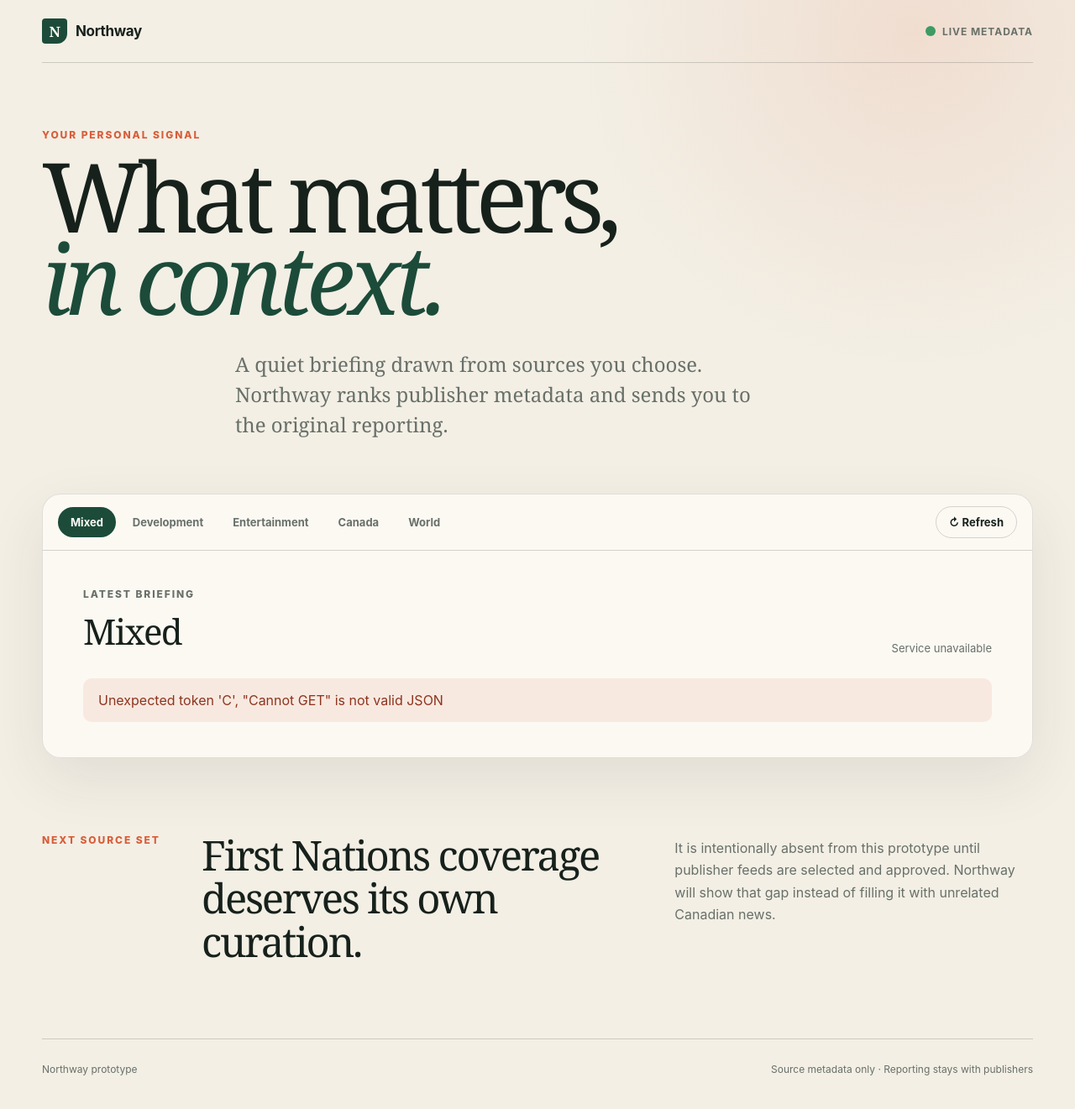
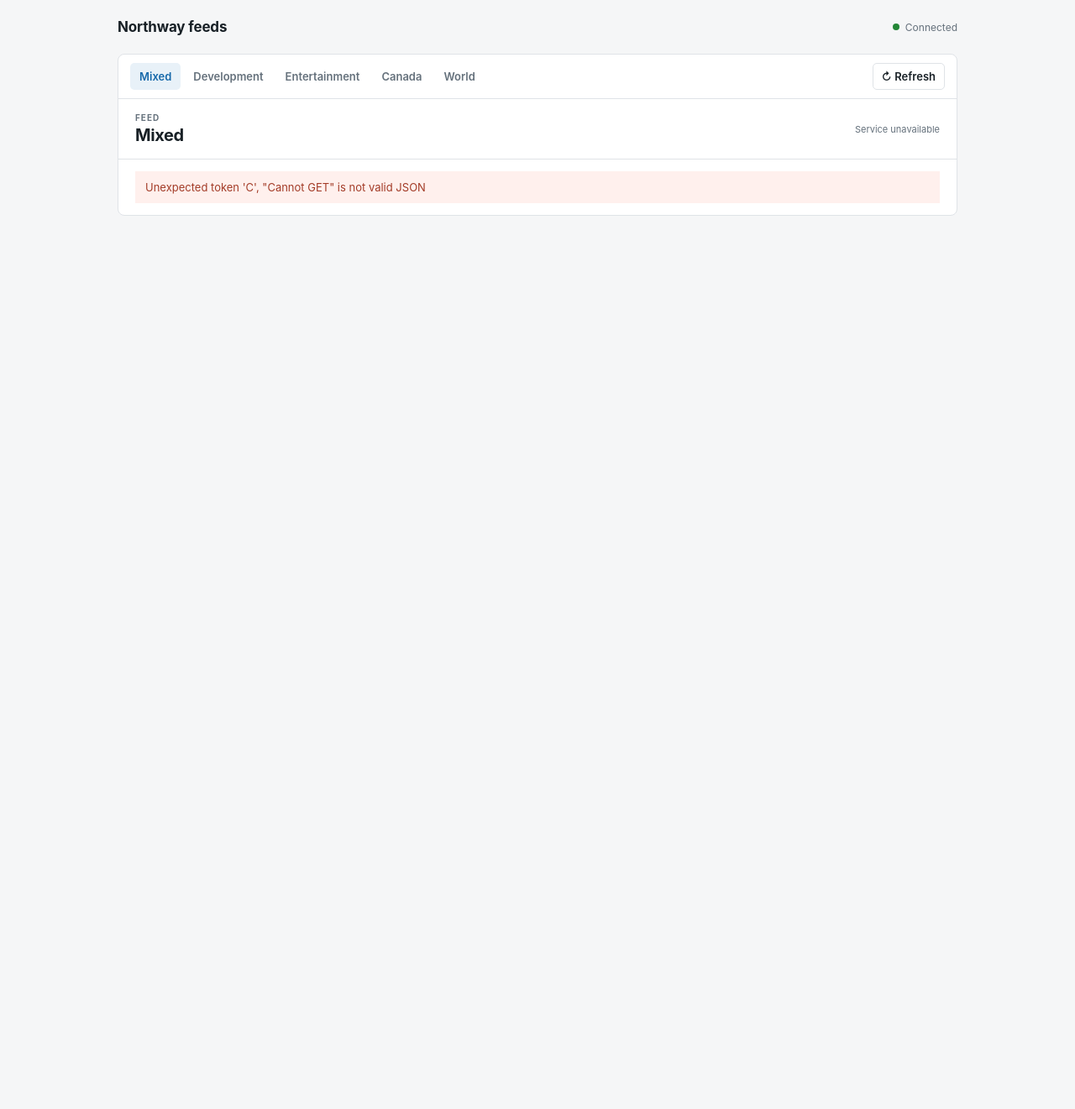
Before and after one commit to jonesrussell/northway, a PHP site: page / in a window 1280 px wide. Shown: the whole page at 84% size. After the commit the page ends 257 px from the top, so only its background shows below. Run offline with PHP 8.4, Linux system fonts and the light colour scheme.

Commit message:
prototype: focus reader on feeds

```diff
--- a/prototype/index.html
+++ b/prototype/index.html
@@ -4,27 +4,18 @@
     <meta charset="utf-8">
     <meta name="viewport" content="width=device-width, initial-scale=1">
     <meta name="description" content="A lightweight personal news reader powered by Northway.">
-    <title>Northway — Personal briefing</title>
+    <title>Northway feeds</title>
     <link rel="stylesheet" href="/styles.css">
     <script src="/app.js" defer></script>
   </head>
   <body>
     <div class="page-shell">
       <header class="masthead">
-        <a class="wordmark" href="#top" aria-label="Northway home">
-          <span class="wordmark-mark" aria-hidden="true">N</span>
-          <span>Northway</span>
-        </a>
-        <div class="live-state"><span class="live-dot" aria-hidden="true"></span> Live metadata</div>
+        <h1>Northway feeds</h1>
+        <div class="live-state"><span class="live-dot" aria-hidden="true"></span> Connected</div>
       </header>
 
-      <main id="top">
-        <section class="hero">
-          <p class="eyebrow">Your personal signal</p>
-          <h1>What matters,<br><em>in context.</em></h1>
-          <p class="dek">A quiet briefing drawn from sources you choose. Northway ranks publisher metadata and sends you to the original reporting.</p>
-        </section>
-
+      <main>
         <section class="reader" aria-labelledby="briefing-heading">
           <div class="feed-bar">
             <div class="feed-tabs" role="tablist" aria-label="News feed">
@@ -41,7 +32,7 @@
 
           <div class="briefing-head">
             <div>
-              <p class="section-label">Latest briefing</p>
+              <p class="section-label">Feed</p>
               <h2 id="briefing-heading">Mixed</h2>
             </div>
             <div class="briefing-meta" id="briefing-meta" aria-live="polite">Retrieving your news…</div>
@@ -62,18 +53,7 @@
             <span class="coverage-status" id="coverage-status"></span>
           </aside>
         </section>
-
-        <section class="first-nations-note">
-          <p class="section-label">Next source set</p>
-          <h2>First Nations coverage deserves its own curation.</h2>
-          <p>It is intentionally absent from this prototype until publisher feeds are selected and approved. Northway will show that gap instead of filling it with unrelated Canadian news.</p>
-        </section>
       </main>
-
-      <footer>
-        <span>Northway prototype</span>
-        <span>Source metadata only · Reporting stays with publishers</span>
-      </footer>
     </div>
   </body>
 </html>
--- a/prototype/styles.css
+++ b/prototype/styles.css
@@ -1,256 +1,73 @@
 :root {
   color-scheme: light;
-  --paper: #f3efe5;
-  --paper-deep: #e7e0d2;
-  --ink: #17211c;
-  --muted: #687069;
-  --line: rgba(23, 33, 28, 0.18);
-  --green: #1c4b3a;
-  --orange: #d95d39;
-  --white: #fffdf8;
+  --bg: #f5f6f7;
+  --panel: #fff;
+  --ink: #182026;
+  --muted: #65717c;
+  --line: #dfe3e7;
+  --accent: #1769aa;
+  --accent-soft: #e8f1f8;
+  --success: #238636;
+  font-family: Inter, ui-sans-serif, system-ui, -apple-system, BlinkMacSystemFont, "Segoe UI", sans-serif;
 }
 
 * { box-sizing: border-box; }
+body { background: var(--bg); color: var(--ink); margin: 0; min-height: 100vh; }
+button, a { font: inherit; }
+.page-shell { margin: 0 auto; max-width: 1040px; padding: 0 20px 40px; }
+.masthead { align-items: center; display: flex; justify-content: space-between; min-height: 64px; }
+.masthead h1 { font-size: 17px; letter-spacing: -.01em; margin: 0; }
+.live-state { align-items: center; color: var(--muted); display: flex; font-size: 12px; gap: 7px; }
+.live-dot { background: var(--success); border-radius: 50%; height: 8px; width: 8px; }
+.reader { background: var(--panel); border: 1px solid var(--line); border-radius: 8px; overflow: hidden; }
+.feed-bar { align-items: center; border-bottom: 1px solid var(--line); display: flex; gap: 16px; justify-content: space-between; padding: 10px 14px; }
+.feed-tabs { display: flex; gap: 4px; overflow-x: auto; scrollbar-width: none; }
+.feed-tabs::-webkit-scrollbar { display: none; }
+.feed-tab, .refresh { background: transparent; border: 1px solid transparent; border-radius: 5px; color: var(--muted); cursor: pointer; font-size: 13px; font-weight: 600; padding: 7px 10px; white-space: nowrap; }
+.feed-tab:hover { background: var(--bg); color: var(--ink); }
+.feed-tab.is-active { background: var(--accent-soft); color: var(--accent); }
+.refresh { border-color: var(--line); color: var(--ink); }
+.refresh:hover { background: var(--bg); }
+.refresh:disabled { cursor: wait; opacity: .5; }
+.feed-tab:focus-visible, .refresh:focus-visible, .story-link:focus-visible { outline: 2px solid var(--accent); outline-offset: 2px; }
+.briefing-head { align-items: center; border-bottom: 1px solid var(--line); display: flex; justify-content: space-between; padding: 16px 20px; }
+.section-label { color: var(--muted); font-size: 10px; font-weight: 700; letter-spacing: .1em; margin: 0 0 3px; text-transform: uppercase; }
+.briefing-head h2 { font-size: 20px; letter-spacing: -.02em; margin: 0; }
+.briefing-meta { color: var(--muted); font-size: 11px; text-align: right; }
+.status-card { align-items: center; background: var(--accent-soft); color: var(--accent); display: flex; font-size: 13px; gap: 10px; margin: 14px 20px; padding: 11px 12px; }
+.status-card.is-error { background: #fff0ed; color: #a33b27; }
+.status-card[hidden] { display: none; }
+.loader { animation: spin .8s linear infinite; border: 2px solid rgba(23,105,170,.2); border-radius: 50%; border-right-color: var(--accent); height: 14px; width: 14px; }
+@keyframes spin { to { transform: rotate(360deg); } }
+.story-list { list-style: none; margin: 0; padding: 0; }
+.story { border-bottom: 1px solid var(--line); display: grid; gap: 14px; grid-template-columns: 30px minmax(0,1fr) 125px; padding: 17px 20px; }
+.story:last-child { border-bottom: 0; }
+.story:hover { background: #fafbfc; }
+.story-number { color: #9aa3aa; font-size: 11px; padding-top: 3px; }
+.story-source { color: var(--accent); font-size: 10px; font-weight: 700; letter-spacing: .07em; margin: 0 0 5px; text-transform: uppercase; }
+.story h3 { font-size: 16px; font-weight: 650; letter-spacing: -.01em; line-height: 1.35; margin: 0; }
+.story-summary { color: var(--muted); font-size: 12px; line-height: 1.45; margin: 7px 0 0; }
+.story-side { align-items: flex-end; display: flex; flex-direction: column; justify-content: space-between; }
+.story-time { color: var(--muted); font-size: 11px; text-align: right; }
+.story-link { color: var(--accent); font-size: 11px; font-weight: 650; text-decoration: none; }
+.story-link:hover { text-decoration: underline; }
+.coverage { align-items: start; background: #f8f9fa; border-top: 1px solid var(--line); color: var(--muted); display: flex; font-size: 11px; gap: 20px; justify-content: space-between; padding: 12px 20px; }
+.coverage[hidden] { display: none; }
+.coverage .section-label { margin-bottom: 3px; }
+.coverage p { line-height: 1.45; margin: 0; }
+.coverage-status { border: 1px solid var(--line); border-radius: 999px; color: var(--success); font-size: 9px; font-weight: 800; letter-spacing: .07em; padding: 5px 8px; text-transform: uppercase; white-space: nowrap; }
 
-html { scroll-behavior: smooth; }
-
-body {
-  margin: 0;
-  background:
-    radial-gradient(circle at 85% 3%, rgba(217, 93, 57, 0.12), transparent 25rem),
-    var(--paper);
-  color: var(--ink);
-  font-family: Inter, ui-sans-serif, system-ui, -apple-system, BlinkMacSystemFont, "Segoe UI", sans-serif;
-  min-height: 100vh;
+@media (max-width: 680px) {
+  .page-shell { padding: 0 10px 24px; }
+  .masthead { min-height: 52px; }
+  .live-state { font-size: 11px; }
+  .feed-bar { align-items: stretch; flex-direction: column; gap: 8px; }
+  .refresh { align-self: flex-end; }
+  .briefing-head { align-items: flex-start; flex-direction: column; gap: 7px; padding: 14px; }
+  .briefing-meta { text-align: left; }
+  .story { gap: 9px; grid-template-columns: 22px minmax(0,1fr); padding: 14px; }
+  .story-side { align-items: center; flex-direction: row; grid-column: 2; }
+  .coverage { flex-direction: column; padding: 12px 14px; }
 }
 
-button, a { -webkit-tap-highlight-color: transparent; }
-
-.page-shell { width: min(1180px, calc(100% - 48px)); margin: 0 auto; }
-
-.masthead {
-  align-items: center;
-  border-bottom: 1px solid var(--line);
-  display: flex;
-  justify-content: space-between;
-  padding: 22px 0;
-}
-
-.wordmark {
-  align-items: center;
-  color: inherit;
-  display: flex;
-  font-size: 17px;
-  font-weight: 750;
-  gap: 10px;
-  letter-spacing: -0.02em;
-  text-decoration: none;
-}
-
-.wordmark-mark {
-  align-items: center;
-  background: var(--green);
-  border-radius: 4px 4px 12px 4px;
-  color: var(--white);
-  display: inline-flex;
-  font-family: Georgia, serif;
-  font-size: 17px;
-  height: 30px;
-  justify-content: center;
-  width: 30px;
-}
-
-.live-state {
-  align-items: center;
-  color: var(--muted);
-  display: flex;
-  font-size: 12px;
-  font-weight: 700;
-  gap: 8px;
-  letter-spacing: 0.08em;
-  text-transform: uppercase;
-}
-
-.live-dot {
-  background: #3d9b63;
-  border: 3px solid rgba(61, 155, 99, 0.2);
-  border-radius: 50%;
-  box-sizing: content-box;
-  height: 6px;
-  width: 6px;
-}
-
-.hero { padding: 78px 0 64px; width: min(850px, 100%); }
-
-.eyebrow, .section-label {
-  color: var(--orange);
-  font-size: 12px;
-  font-weight: 800;
-  letter-spacing: 0.16em;
-  margin: 0 0 16px;
-  text-transform: uppercase;
-}
-
-.hero h1 {
-  font-family: Georgia, "Times New Roman", serif;
-  font-size: clamp(58px, 9vw, 116px);
-  font-weight: 400;
-  letter-spacing: -0.065em;
-  line-height: 0.85;
-  margin: 0;
-}
-
-.hero h1 em { color: var(--green); font-weight: 400; }
-
-.dek {
-  color: var(--muted);
-  font-family: Georgia, "Times New Roman", serif;
-  font-size: clamp(18px, 2.2vw, 24px);
-  line-height: 1.5;
-  margin: 36px 0 0 auto;
-  max-width: 620px;
-}
-
-.reader {
-  background: rgba(255, 253, 248, 0.72);
-  border: 1px solid rgba(23, 33, 28, 0.12);
-  border-radius: 22px;
-  box-shadow: 0 24px 70px rgba(50, 47, 39, 0.09);
-  overflow: hidden;
-}
-
-.feed-bar {
-  align-items: center;
-  border-bottom: 1px solid var(--line);
-  display: flex;
-  gap: 20px;
-  justify-content: space-between;
-  padding: 14px 18px;
-}
-
-.feed-tabs { display: flex; gap: 5px; overflow-x: auto; scrollbar-width: none; }
-.feed-tabs::-webkit-scrollbar { display: none; }
-
-.feed-tab, .refresh {
-  background: transparent;
-  border: 0;
-  border-radius: 999px;
-  color: var(--muted);
-  cursor: pointer;
-  font: inherit;
-  font-size: 13px;
-  font-weight: 700;
-  padding: 10px 15px;
-  white-space: nowrap;
-}
-
-.feed-tab:hover, .feed-tab:focus-visible { background: var(--paper-deep); color: var(--ink); }
-.feed-tab.is-active { background: var(--green); color: var(--white); }
-.feed-tab:focus-visible, .refresh:focus-visible, .story-link:focus-visible { outline: 3px solid rgba(217, 93, 57, 0.35); outline-offset: 2px; }
-
-.refresh { border: 1px solid var(--line); color: var(--ink); }
-.refresh:hover { border-color: var(--ink); }
-.refresh:disabled { cursor: wait; opacity: 0.55; }
-
-.briefing-head {
-  align-items: end;
-  display: flex;
-  justify-content: space-between;
-  padding: 44px 48px 28px;
-}
-
-.briefing-head .section-label { color: var(--muted); margin-bottom: 8px; }
-.briefing-head h2 { font-family: Georgia, serif; font-size: 42px; font-weight: 400; letter-spacing: -0.04em; margin: 0; }
-.briefing-meta { color: var(--muted); font-size: 13px; text-align: right; }
-
-.status-card {
-  align-items: center;
-  background: var(--paper);
-  border-radius: 10px;
-  color: var(--muted);
-  display: flex;
-  gap: 12px;
-  margin: 0 48px 30px;
-  padding: 16px 18px;
-}
-
-.status-card.is-error { background: rgba(217, 93, 57, 0.1); color: #8d351f; }
-.status-card[hidden] { display: none; }
-
-.loader {
-  animation: spin 0.8s linear infinite;
-  border: 2px solid var(--line);
-  border-right-color: var(--green);
-  border-radius: 50%;
-  height: 16px;
-  width: 16px;
-}
-
-@keyframes spin { to { transform: rotate(360deg); } }
-
-.story-list { list-style: none; margin: 0; padding: 0 48px 12px; }
-
-.story {
-  border-top: 1px solid var(--line);
-  display: grid;
-  gap: 28px;
-  grid-template-columns: 48px minmax(0, 1fr) 180px;
-  padding: 30px 0 34px;
-}
-
-.story-number { color: var(--orange); font-family: Georgia, serif; font-size: 17px; padding-top: 4px; }
-.story-source { color: var(--green); font-size: 11px; font-weight: 800; letter-spacing: 0.12em; margin: 0 0 10px; text-transform: uppercase; }
-.story h3 { font-family: Georgia, serif; font-size: clamp(23px, 3vw, 35px); font-weight: 400; letter-spacing: -0.035em; line-height: 1.08; margin: 0; }
-.story-summary { color: var(--muted); font-size: 15px; line-height: 1.6; margin: 16px 0 0; max-width: 700px; }
-.story-side { align-items: flex-end; display: flex; flex-direction: column; justify-content: space-between; }
-.story-time { color: var(--muted); font-size: 12px; text-align: right; }
-.story-link { color: var(--ink); font-size: 13px; font-weight: 800; text-decoration-color: var(--orange); text-decoration-thickness: 2px; text-underline-offset: 5px; }
-
-.coverage {
-  align-items: center;
-  background: var(--green);
-  color: var(--white);
-  display: flex;
-  gap: 24px;
-  justify-content: space-between;
-  padding: 26px 48px;
-}
-
-.coverage[hidden] { display: none; }
-.coverage .section-label { color: #a8c8b9; margin-bottom: 7px; }
-.coverage p { line-height: 1.5; margin: 0; }
-.coverage-status { border: 1px solid rgba(255,255,255,0.35); border-radius: 999px; font-size: 11px; font-weight: 800; letter-spacing: 0.08em; padding: 8px 12px; text-transform: uppercase; white-space: nowrap; }
-
-.first-nations-note {
-  display: grid;
-  gap: 30px;
-  grid-template-columns: 160px minmax(280px, 1fr) minmax(260px, 0.8fr);
-  padding: 90px 0;
-}
-
-.first-nations-note h2 { font-family: Georgia, serif; font-size: clamp(30px, 4vw, 49px); font-weight: 400; letter-spacing: -0.045em; line-height: 1.05; margin: 0; }
-.first-nations-note > p:last-child { color: var(--muted); line-height: 1.65; margin: 4px 0 0; }
-
-footer { border-top: 1px solid var(--line); color: var(--muted); display: flex; font-size: 12px; justify-content: space-between; padding: 28px 0 40px; }
-
-@media (max-width: 760px) {
-  .page-shell { width: min(100% - 28px, 1180px); }
-  .hero { padding: 58px 0 48px; }
-  .feed-bar { align-items: stretch; flex-direction: column; gap: 10px; }
-  .refresh { align-self: flex-end; }
-  .briefing-head { align-items: start; flex-direction: column; gap: 14px; padding: 34px 24px 22px; }
-  .briefing-meta { text-align: left; }
-  .status-card { margin: 0 24px 24px; }
-  .story-list { padding: 0 24px 8px; }
-  .story { gap: 14px; grid-template-columns: 34px 1fr; }
-  .story-side { align-items: start; flex-direction: row; gap: 12px; grid-column: 2; }
-  .story-time { text-align: left; }
-  .coverage { align-items: start; flex-direction: column; padding: 24px; }
-  .first-nations-note { gap: 18px; grid-template-columns: 1fr; padding: 70px 0; }
-  footer { flex-direction: column; gap: 8px; }
-}
-
-@media (prefers-reduced-motion: reduce) {
-  html { scroll-behavior: auto; }
-  .loader { animation: none; }
-}
+@media (prefers-reduced-motion: reduce) { .loader { animation: none; } }
```
